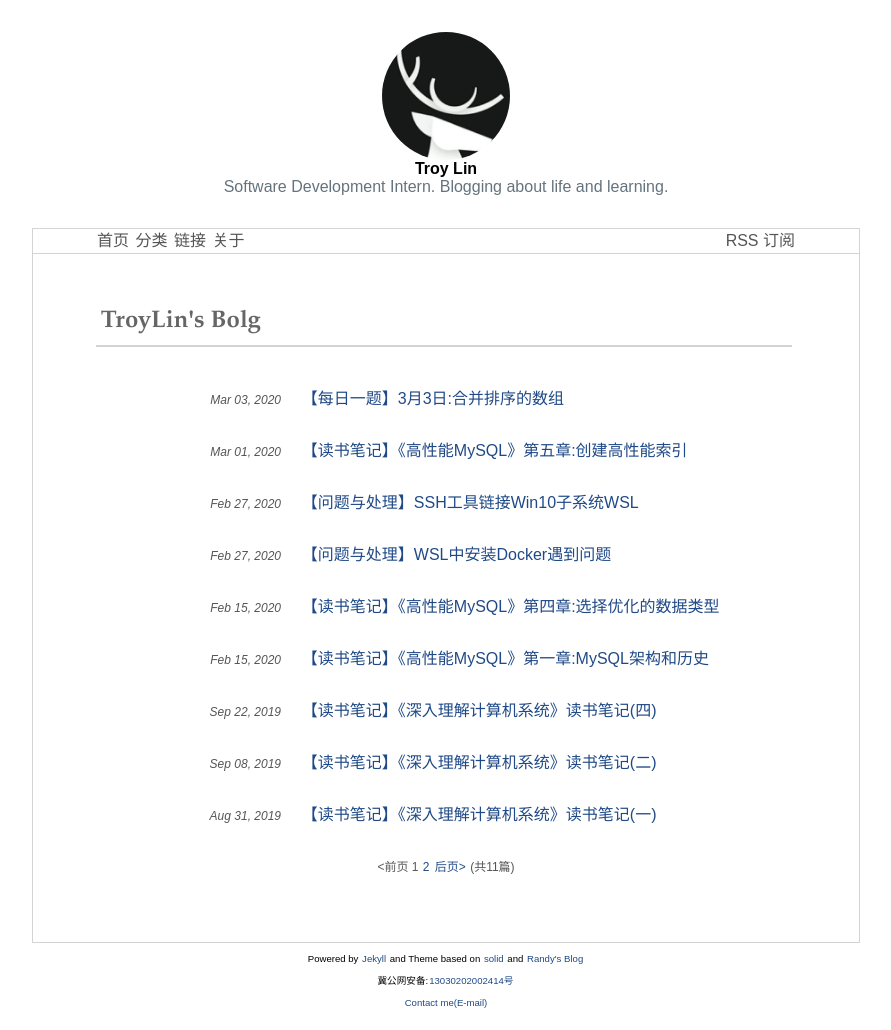
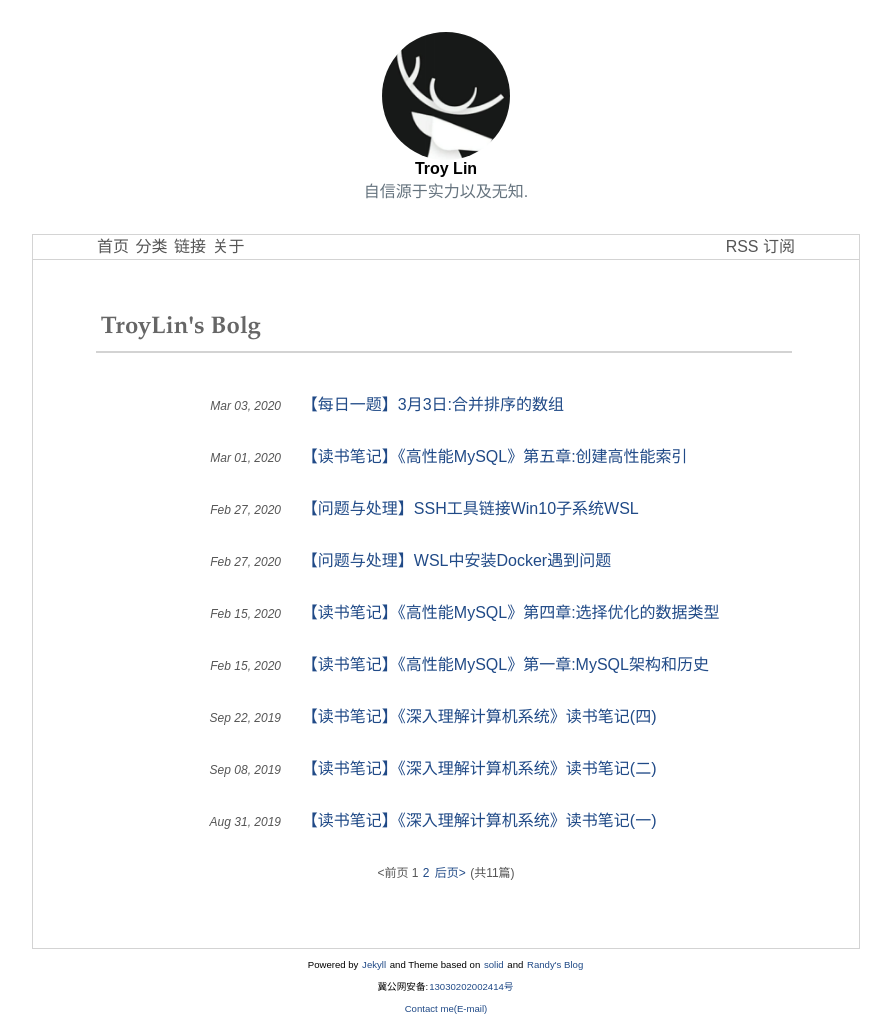
Before and after one commit to TroyLin0218/TroyLin0218.github.io, a Jekyll site: the page built from index.html, in a window 1280 px wide. Shown: the whole page, without its empty margins (194-1085 px from the left). Built offline with Jekyll 4.4.1, drawn with Linux system fonts in a browser that asks for light colours; the list of posts is cut into pages by our own code; comment, search, counter and statistics services are not loaded.

Commit message:
修改签名

```diff
--- a/_includes/header.html
+++ b/_includes/header.html
@@ -17,5 +17,5 @@
     <div class="description">
         <div style="background-image: url({{ site.url }}/images/avatar.png); width: 128px; height: 128px; background-size: cover; border-radius: 50%; margin: 0 auto;"></div>
         <div class="name">Troy Lin</div>
-        <div class="desc">Software Development Intern. Blogging about life and learning.</div>
+        <div class="desc">自信源于实力以及无知.</div>
     </div>
```
